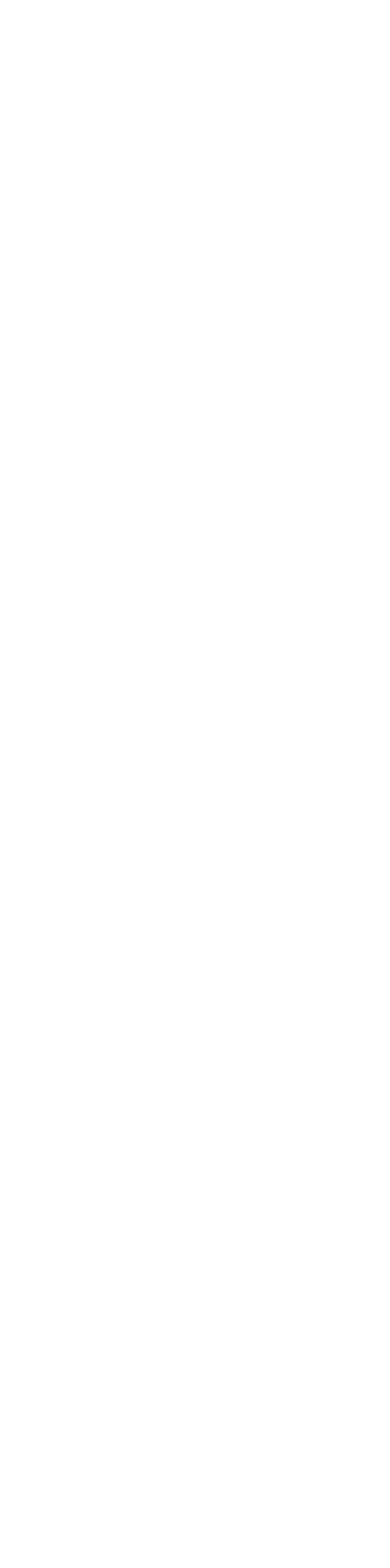
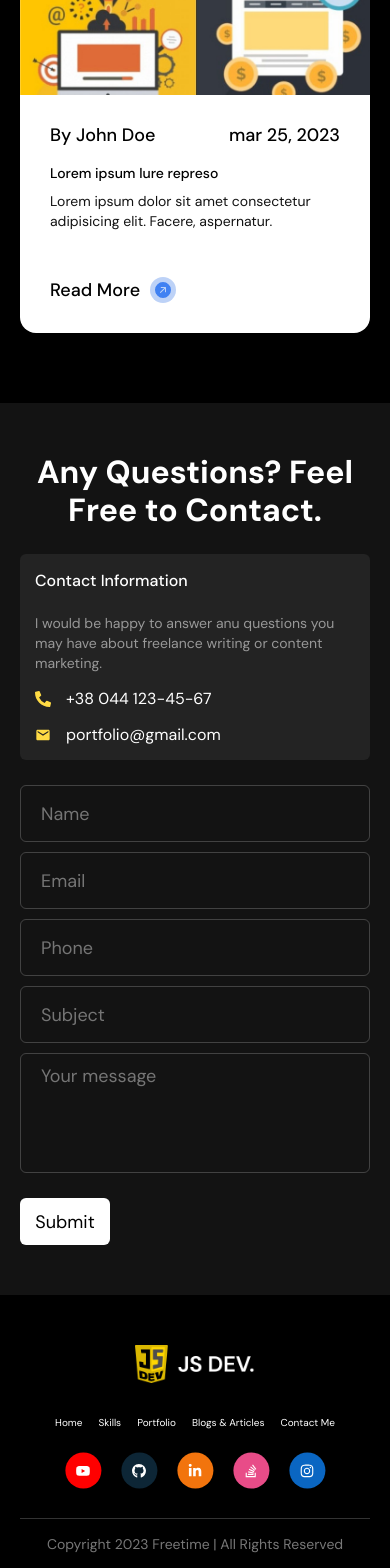
Before and after one commit to freetimezp/js-portfolio-11-web-dev, a React (Create React App) app: page / in a window 390 px wide. Shown: the part 3668-5236 px from the top of the page. Before the commit the page ends 2533 px from the top, so only its background shows below. Built offline with nearby package versions, Linux system fonts and the light colour scheme.

Commit message:
17. js-portfolio-11-web-dev. Blogs, Contact, Footer responsive.

```diff
--- a/src/App.js
+++ b/src/App.js
@@ -15,9 +15,9 @@ const App = () => {
       <Intro />
       <Skills />
       <Portfolio />
-      {/* <Blogs />
+      <Blogs />
       <Contact />
-      <Footer /> */}
+      <Footer />
     </div>
   );
 }
--- a/src/components/blogs/blog-card/style.scss
+++ b/src/components/blogs/blog-card/style.scss
@@ -5,17 +5,26 @@
     display: flex;
     flex-direction: column;
     align-items: flex-start;
+    height: 438px;
+    width: 100%;
+    border-radius: 16px;
+    margin-bottom: 20px;
+    overflow: hidden;
+    cursor: pointer;
+    @include small-screen {
         height: 538px;
         width: calc(100% / 3);
-    border-radius: 16px;
-    overflow: hidden;
         margin-right: 20px;
-    cursor: pointer;
+        margin-bottom: 0;
+    }
     .image-section {
         width: 100%;
-        height: 250px;
+        height: 200px;
         overflow: hidden;
         @include transition-ease;
+        @include small-screen {
+            height: 250px;
+        }
         img {
             width: 100%;
             height: 100%;
@@ -28,11 +37,14 @@
         display: flex;
         flex-direction: column;
         padding: 30px;
-        padding-bottom: 55px;
+        padding-bottom: 75px;
         position: relative;
         flex-grow: 1;
         background-color: $white;
         @include transition-ease;
+        @include small-screen {
+            padding-bottom: 55px;
+        }
         .info-bar {
             display: flex;
             justify-content: space-between;
@@ -64,6 +76,7 @@
         }
     }
     &:hover {
+        @include small-screen {
             .image-section {
                 transform: scale(1.2);
             }
@@ -76,3 +89,4 @@
             }
         }
     }
+}
--- a/src/components/blogs/style.scss
+++ b/src/components/blogs/style.scss
@@ -5,5 +5,10 @@
     display: flex;
     justify-content: space-between;
     width: 100%;
-    margin-top: 75px;
+    margin-top: 25px;
+    flex-direction: column;
+    @include small-screen {
+        margin-top: 75px;
+        flex-direction: row;
+    }
 }
--- a/src/components/contact/contact-info/style.scss
+++ b/src/components/contact/contact-info/style.scss
@@ -3,14 +3,21 @@
 
 .contact-info-box {
     background-color: $black-lighter;
-    width: 355px;
-    padding: 30px;
+    width: 100%;
+    padding: 15px;
     border-radius: 6px;
     color: $gray;
+    @include small-screen {
+        width: 355px;
+        padding: 30px;
+    }
     h4 {
-        line-height: 34px;
+        line-height: 24px;
         margin-bottom: 20px;
         color: $white;
+        @include small-screen {
+            line-height: 34px;
+        }
     }
     .contact-option {
         display: flex;
--- a/src/components/contact/form/style.scss
+++ b/src/components/contact/form/style.scss
@@ -2,16 +2,26 @@
 @import '../../../style-config/mixins.scss';
 
 .query-form {
-    width: calc(100% - 375px);
-    margin-left: 20px;
+    width: 100%;
+    @include small-screen {
+        width: calc(100% - 375px);
+        margin-left: 20px;
+    }
     form {
         display: flex;
         flex-flow: row wrap;
-        margin-top: -10px;
+        margin-top: 25px;
+        @include small-screen {
+            margin-top: -10px;
+        }
     }
     .input-field {
-        width: calc(50% - 20px);
-        margin: 10px;
+        width: 100%;
+        margin-bottom: 10px;
+        @include small-screen {
+            margin: 10px;
+            width: calc(50% - 20px);
+        }
         &.full-width {
             width: 100%;
         }
@@ -47,10 +57,13 @@
         border: 1px solid transparent;
         border-radius: 6px;
         @include typography(18px, 400, 24px);
-        margin-left: 10px;
+        margin-left: 0;
         margin-top: 10px;
         cursor: pointer;
         transition: all 0.5s ease-in-out;
+        @include small-screen {
+            margin-left: 10px;
+        }
         &:hover {
             background-color: transparent;
             border: 1px solid $white;
--- a/src/components/contact/style.scss
+++ b/src/components/contact/style.scss
@@ -4,5 +4,10 @@
 .contact-content-wrapper {
     display: flex;
     width: 100%;
-    margin-top: 75px;
+    margin-top: 25px;
+    flex-direction: column;
+    @include small-screen {
+        margin-top: 75px;
+        flex-direction: row;
+    }
 }
--- a/src/components/footer/style.scss
+++ b/src/components/footer/style.scss
@@ -11,7 +11,10 @@
     align-items: center;
     width: 100%;
     .footer-logo {
-        width: 150px;
+        width: 120px;
+        @include small-screen {
+            width: 150px;
+        }
         img {
             display: block;
             width: 100%;
@@ -25,10 +28,14 @@
         align-items: center;
         margin-top: 30px;
         .footer-menu-item {
-            @include typography(18px, 400, 22px);
+            @include typography(10px, 400, 20px);
             color: $white;
-            margin: 0 12.5px;
+            margin: 0 8px;
             cursor: pointer;
+            @include small-screen {
+                @include typography(18px, 400, 22px);
+                margin: 0 12.5px;
+            }
             &:hover {
                 opacity: 0.5;
             }
@@ -37,7 +44,12 @@
     .social-icons {
         display: flex;
         align-items: center;
-        margin-top: 30px;
+        margin-top: 15px;
+        transform: scale(0.8);
+        @include small-screen {
+            margin-top: 30px;
+            transform: scale(1);
+        }
         .social-icon {
             width: 45px;
             height: 45px;
@@ -58,13 +70,17 @@
     }
     .bottom-bar {
         width: 100%;
-        height: 75px;
+        height: 50px;
         border-top: 1px solid rgba(255, 255, 255, 0.2);
         text-align: center;
         display: flex;
         align-items: center;
         justify-content: center;
-        margin-top: 75px;
+        margin-top: 25px;
+        @include small-screen {
+            height: 75px;
+            margin-top: 75px;
+        }
         .copyright-text {
             color: #777777;
             @include typography(14px, 400, 22px);
```
Lines whose indentation alone changed are shown as unchanged.
